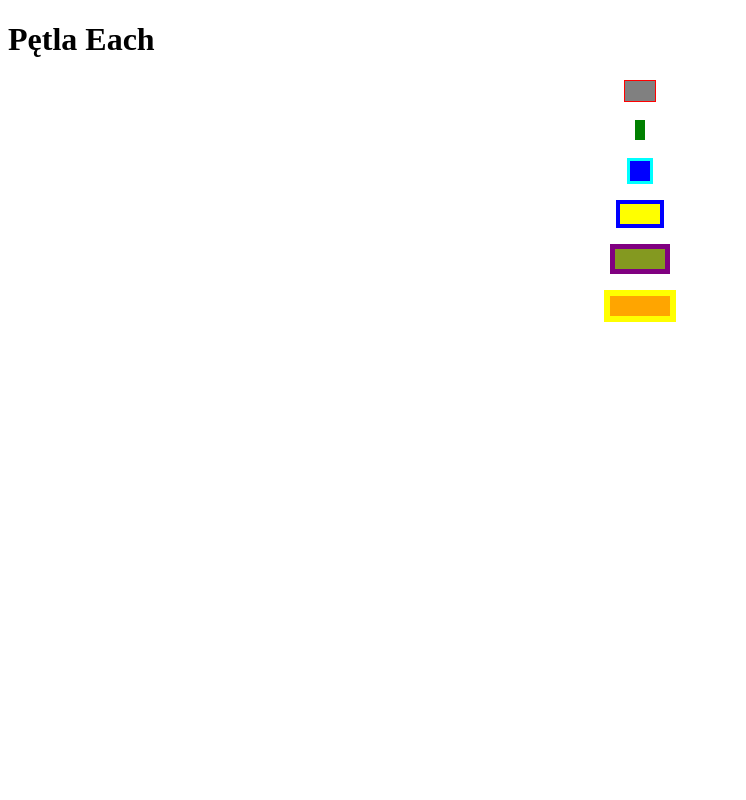
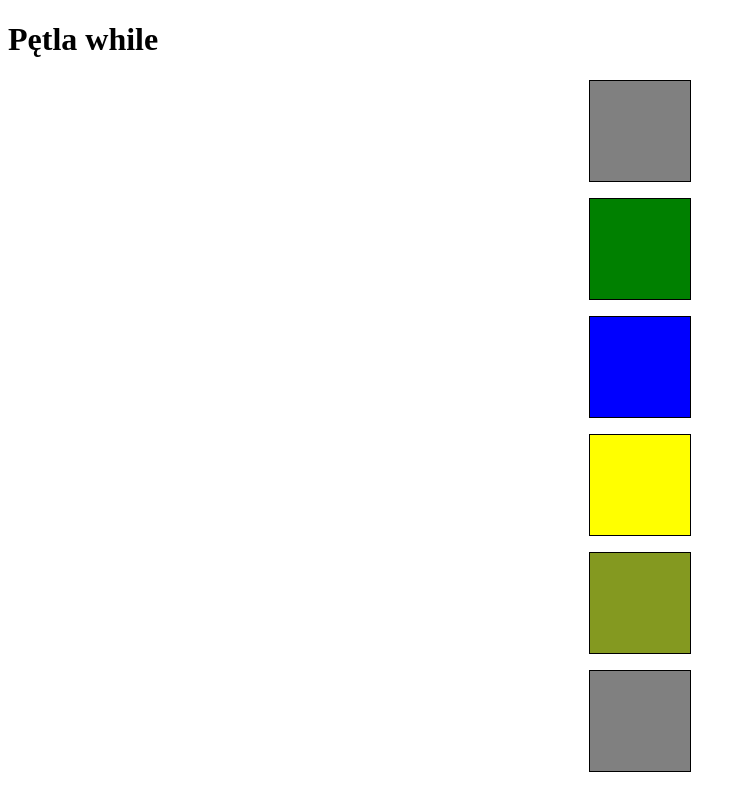
Before and after one commit to kbloski/scss_kurs, a Vue app in the folder vue-project/: page / in a window 1280 px wide. Shown: the whole page, without its empty margins (0-746 px from the left). Built offline with nearby package versions, Linux system fonts and the light colour scheme.

Commit message:
petla_white

```diff
--- a/vue-project/src/components/sass/index.vue
+++ b/vue-project/src/components/sass/index.vue
@@ -12,7 +12,8 @@
     <!-- <l11_import_i_kompilacja_plikow></l11_import_i_kompilacja_plikow> -->
     <!-- <l12_instrukcja_warunkowa_if></l12_instrukcja_warunkowa_if> -->
     <!-- <l13_petla_for></l13_petla_for> -->
-    <l14_petla_each></l14_petla_each>
+    <!-- <l14_petla_each></l14_petla_each> -->
+    <l15_petla_while></l15_petla_while>
 </template>
 
 <script>
@@ -21,6 +22,7 @@ import l11_import_i_kompilacja_plikow from './l11_import_i_kompilacja_pilkow/l11
 import l12_instrukcja_warunkowa_if from './l12_instrukcja_warunkowa_if.vue';
 import l13_petla_for from './l13_petla_for.vue';
 import l14_petla_each from './l14_petla_each.vue';
+import l15_petla_while from './l15_petla_while.vue';
 
 import l1Zmienne from './l1_zmienne.vue';
 import l2_zmienne_part2 from './l2_zmienne_part2.vue';
@@ -48,7 +50,8 @@ export default {
         l11_import_i_kompilacja_plikow,
         l12_instrukcja_warunkowa_if,
         l13_petla_for,
-        l14_petla_each
+        l14_petla_each,
+        l15_petla_while
     }
 }
 </script>
--- /dev/null
+++ b/vue-project/src/components/sass/l15_petla_while.vue
@@ -0,0 +1,34 @@
+<template>
+    <h1>Pętla while</h1>
+    <div class="d1"></div>
+    <div class="d2"></div>
+    <div class="d3"></div>
+    <div class="d4"></div>
+    <div class="d5"></div>
+    <div class="d6"></div>
+</template>
+
+<style lang="scss" scoped>
+$colors: gray, green, blue, yellow, #849920;
+
+
+$n: 1;
+
+@while $n <= length($colors){
+    .d#{$n}{
+        background-color: nth($colors, $n );
+    }
+
+    $n: $n + 1;
+}
+
+div {
+    aspect-ratio: 1/1;
+    border: 1px solid black;
+    margin: 0 auto;
+    width: 100px;
+    margin-top: 1rem;
+    background-color: nth($colors, 1);
+}
+
+</style>
```
